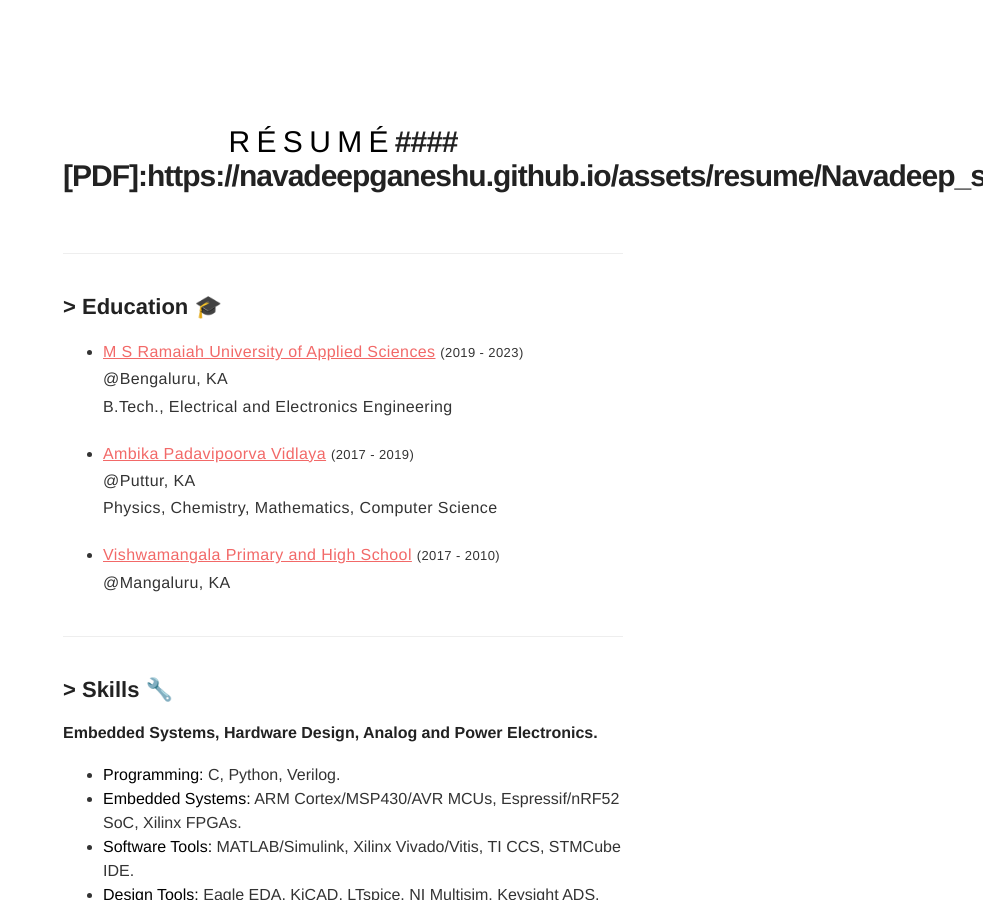
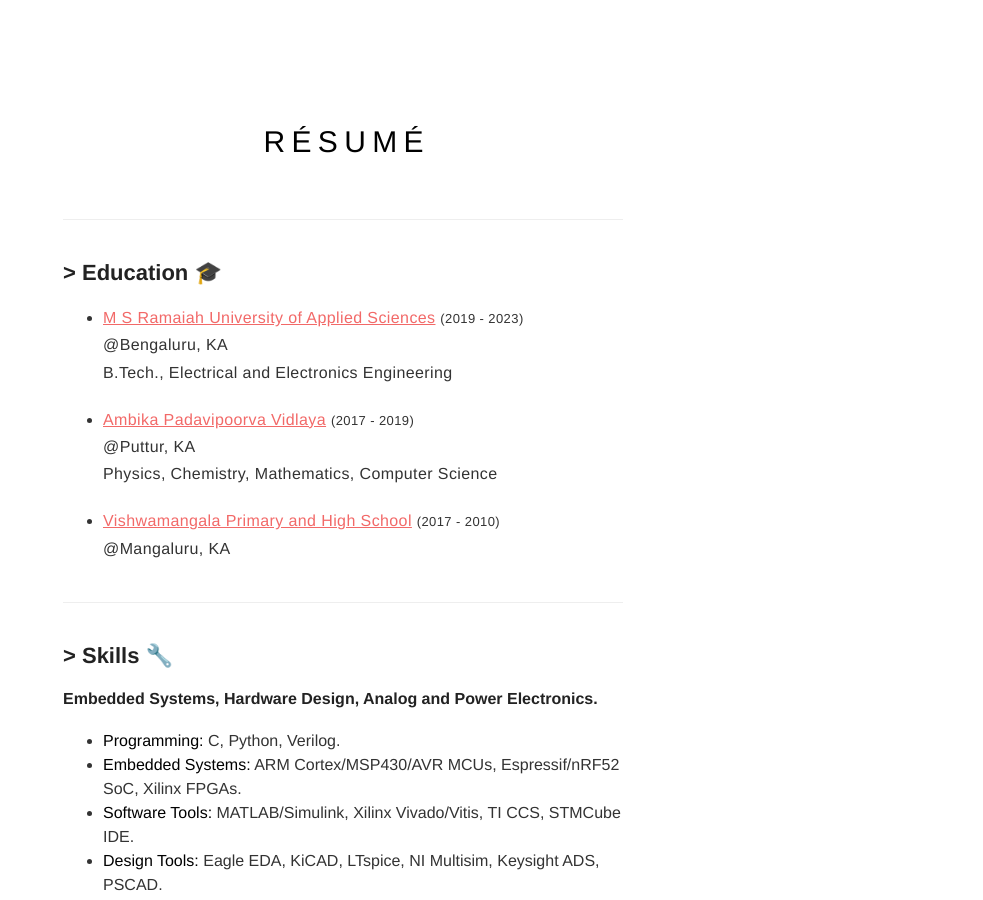
Before and after one commit to ngu25/ngu25.github.io, a Jekyll site: the page built from resume/index.md, in a window 1280 px wide and 900 px high. Shown: the whole window, without its empty margins (297-1280 px from the left). Built offline with Jekyll 4.4.1, drawn with Linux system fonts in a browser that asks for light colours.

Commit message:
Update index.md

```diff
--- a/resume/index.md
+++ b/resume/index.md
@@ -3,7 +3,8 @@
 title: Resume
 ---
 
-# __R É S U M É__  ####[PDF]:https://navadeepganeshu.github.io/assets/resume/Navadeep_s_Resume.pdf
+# __R É S U M É__
+[PDF]:https://navadeepganeshu.github.io/assets/resume/Navadeep_s_Resume.pdf
 
 ---
 
```
